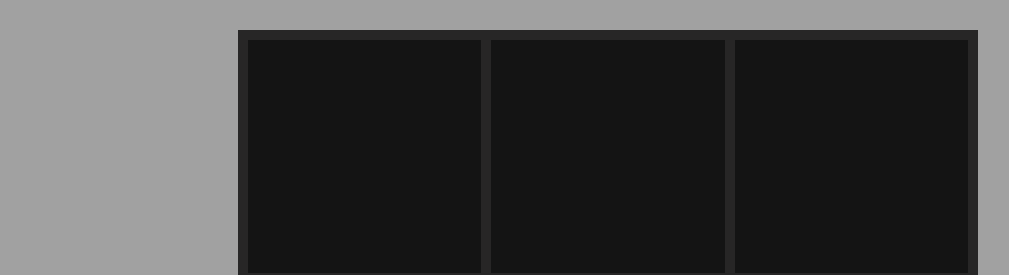
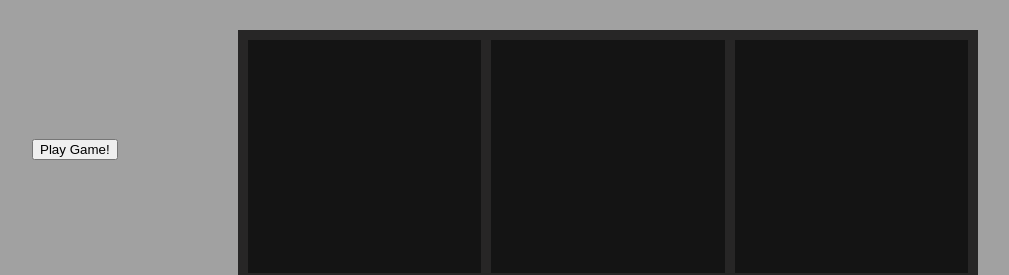
Before and after one commit to Bjwills7/TOP-TicTacToe, a website: page index.html in a window 1280 px wide. Shown: the top 275 px of the page, without its empty margins (32-1041 px from the left). Drawn offline with Linux system fonts and the light colour scheme.

Commit message:
Add buttons div Add play game button

```diff
--- a/index.html
+++ b/index.html
@@ -9,6 +9,9 @@
     <script src="script.js" defer></script>
 </head>
 <body>
+    <div class="buttons">
+        <button class="play">Play Game!</button>
+    </div>
     <div class="game-board">
         <div class="cell" data-index="0"></div>
         <div class="cell" data-index="1"></div>
--- a/style.css
+++ b/style.css
@@ -6,6 +6,16 @@ html, body {
 
 body {
     background-color: rgb(161, 161, 161);
+    display: flex;
+    justify-content: center;
+}
+
+.buttons {
+    display: flex;
+    align-items: end;
+    height: 20%;
+    width: 90%;
+
 }
 
 .game-board {
```
